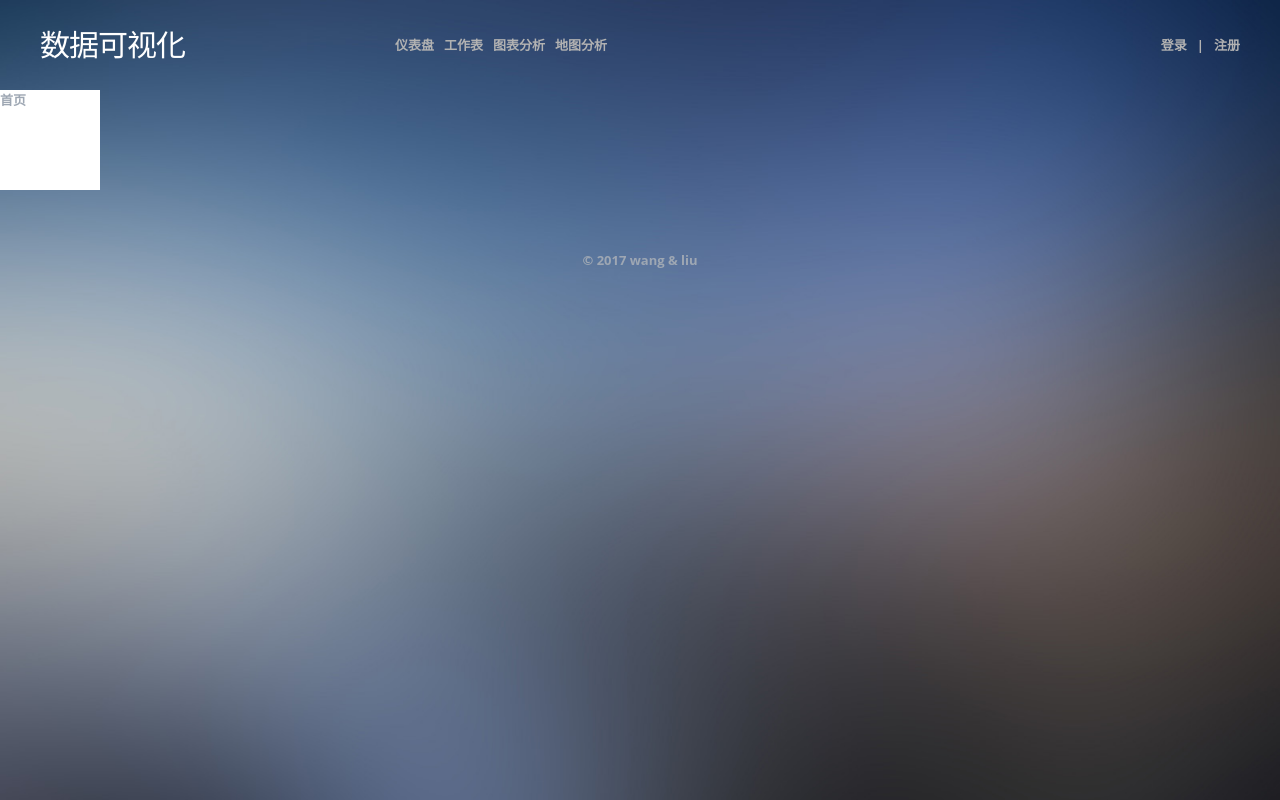
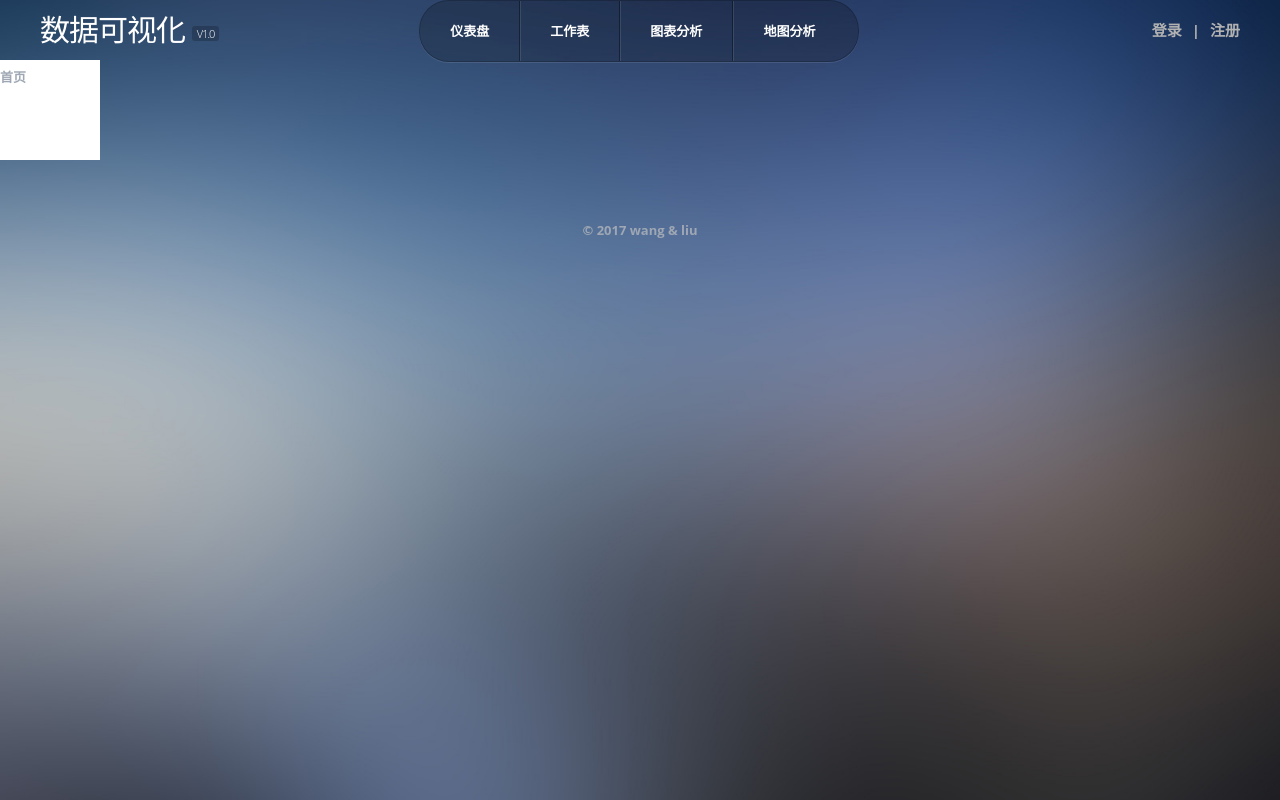
Before and after one commit to lxy35/data-visualization, a Vue app: page / in a window 1280 px wide. Built offline with nearby package versions, Linux system fonts and the light colour scheme; some icons are missing.

Commit message:
添加vue-awesome

```diff
--- a/package.json
+++ b/package.json
@@ -12,6 +12,7 @@
   "dependencies": {
     "echarts": "^3.5.4",
     "vue": "^2.2.6",
+    "vue-awesome": "^2.3.1",
     "vue-router": "^2.3.1"
   },
   "devDependencies": {
--- a/src/App.vue
+++ b/src/App.vue
@@ -2,12 +2,16 @@
    <div>
     <div class="app-head">
       <div class="app-head-inner">
-          <h1>数据可视化</h1>
+          <h1>数据可视化
+            <span>v1.0</span>
+          </h1>
           <div class="nav">
-             <router-link :to="{path:'dashboard'}" class="nav-list">仪表盘</router-link>
-        <router-link :to="{path:'/table'}"  class="nav-list">工作表</router-link>
-        <router-link :to="{path:'graph'}"  class="nav-list">图表分析</router-link>
-        <router-link :to="{path:'/map'}"  class="nav-list">地图分析</router-link>
+          <Icon name="flag"></Icon>
+
+            <router-link :to="{path:'dashboard'}" class="border-right">仪表盘</router-link>
+             <router-link :to="{path:'/table'}"  class="border-right">工作表</router-link>
+             <router-link :to="{path:'graph'}"  class="border-right">图表分析</router-link>
+             <router-link :to="{path:'/map'}"  >地图分析</router-link>
           </div>
 
         <div class="head-nav">
@@ -41,7 +45,8 @@
 import myDialog from './components/base/dialog.vue'
 import logForm from './components/logForm.vue'
 import regForm from './components/regForm.vue'
-
+import 'vue-awesome/icons'
+import Icon from 'vue-awesome/components/Icon'
 export default {
   data(){
     return {
@@ -67,7 +72,8 @@ export default {
   components:{
     myDialog,
     logForm,
-    regForm
+    regForm,
+    Icon
   }
 
 }
@@ -140,8 +146,8 @@ body {
 }
 .app-head {
   color: #b2b2b2;
-  height: 90px;
-  line-height: 90px;
+  height: 60px;
+  line-height: 60px;
   width: 100%;
 }
 .app-head-inner {
@@ -165,12 +171,38 @@ body {
     color: #fff;
     float: left;
 }
+.app-head-inner h1 span{
+  background: none repeat scroll 0 0 rgba(0, 0, 0, 0.2);
+    border-radius: 3px;
+    font-size: 11px;
+    margin-left: 0;
+    padding: 0 5px;
+    position: relative;
+    top: -3px;
+}
 .nav{
   float: left;
   margin-left: 200px;
+background: none repeat scroll 0 0 rgba(0, 0, 0, 0.2);
+    border: 1px solid rgba(0, 0, 0, 0.2);
+    border-radius: 30px;
+    box-shadow: 0 1px 0 rgba(255, 255, 255, 0.1);
+    color: #FFFFFF;
 }
 .nav a{
-  padding-left: 10px;
+  display: block;
+  float: left;
+  padding-left: 30px;
+  padding-right: 30px;
+}
+.nav a:hover{
+  color:rgb(101,130,162);
+}
+.nav .border-right{
+
+  border-right: 1px solid rgba(0, 0, 0, 0.4);
+  box-shadow: 1px 0 0 rgba(255, 255, 255, 0.1);
+
 }
 .head-nav {
   float: right;
@@ -178,9 +210,11 @@ body {
 .head-nav ul {
   overflow: hidden;
 }
+
 .head-nav li {
   cursor: pointer;
   float: left;
+  font-size: 15px;
 }
 .nav-pile {
   padding: 0 10px;
--- a/src/main.js
+++ b/src/main.js
@@ -3,6 +3,7 @@
 import Vue from 'vue'
 import App from './App'
 import router from './router'
+
 Vue.config.productionTip = false
 
 /* eslint-disable no-new */
```
